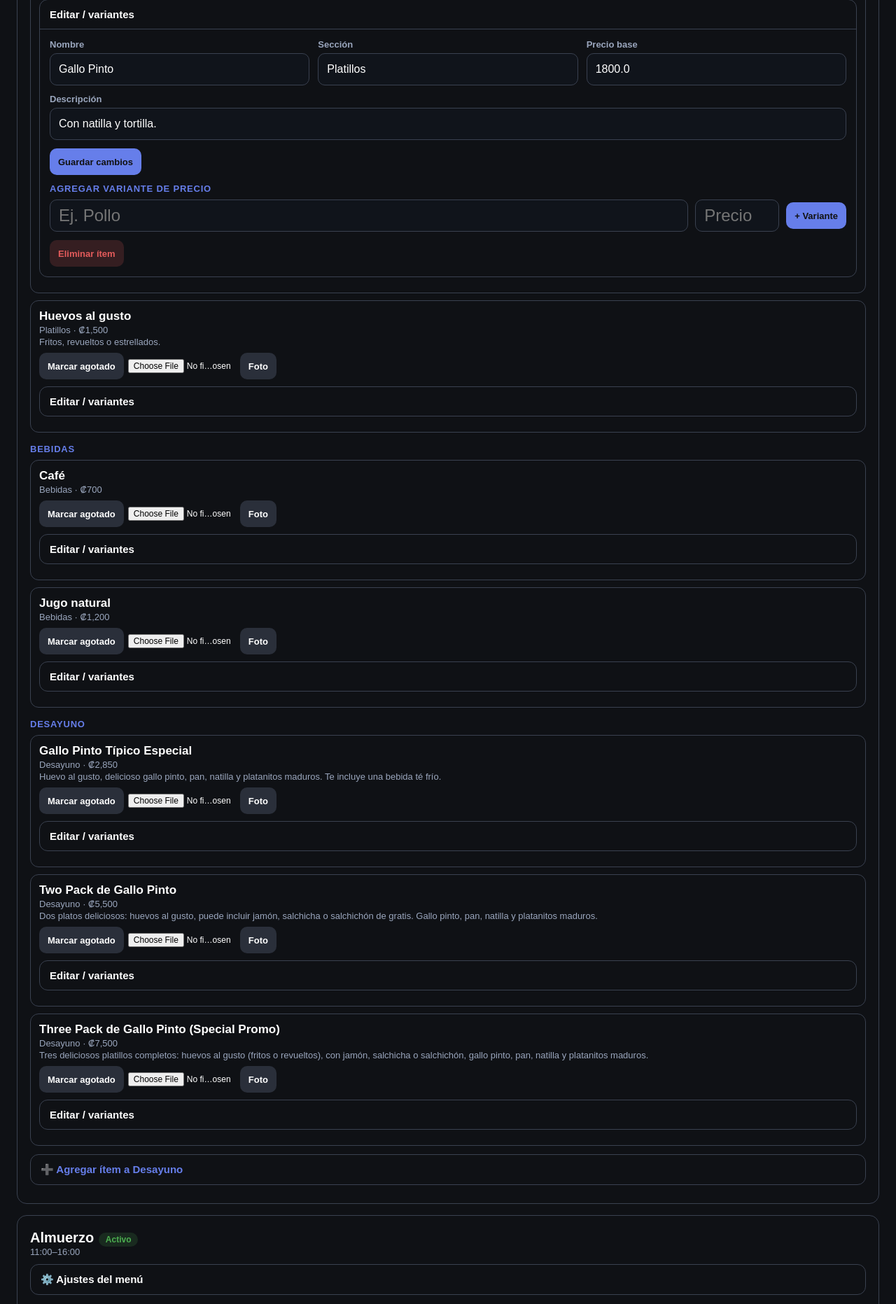
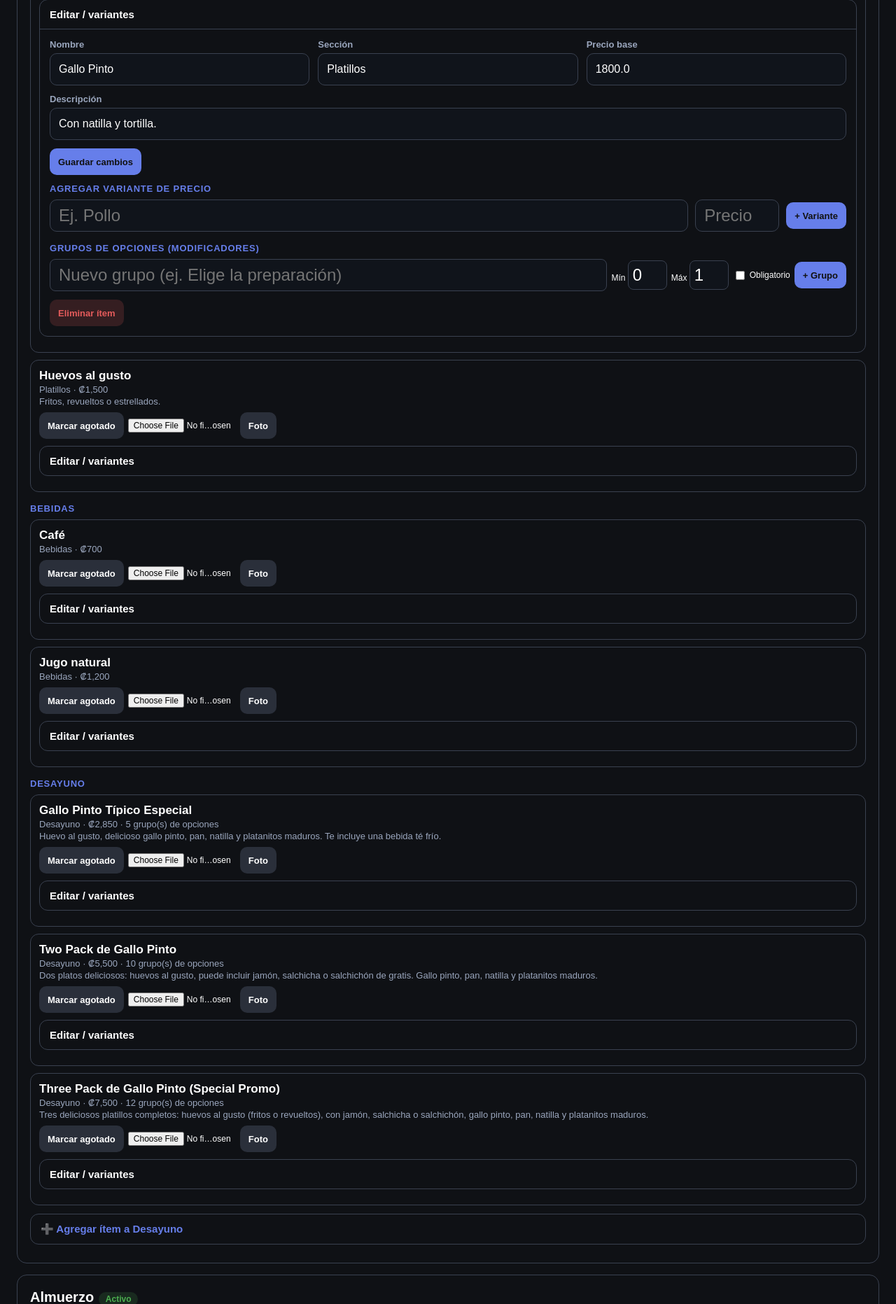
Before and after one commit to derod/listorestaurantsoftware, a FastAPI app: page /admin/menu/1 in a window 1280 px wide, after a click on "Editar / variantes". Shown: the part 1221-3084 px from the top of the page at 70% size. Run offline with FastAPI, Linux system fonts and the light colour scheme; the visitor is signed in with stand-in values (Sample User, id 1); parts of the project's set-up code (start-up, migrations or seed data) failed here and were passed over.

Commit message:
Admin editor for menu option groups + options
Add CRUD routes and UI in the menu builder to manage modifier groups per
item: create/edit/delete groups (title, min/max, Obligatorio badge/toggle)
and their options (label, +price, Popular). Item name/price/description
editing already existed. Eager-load option groups on the builder page.

Verified: builder shows groups + Obligatorio badge; add group/option work.

Co-Authored-By: Claude Opus 4.8 <noreply@anthropic.com>

```diff
--- a/restaurant_kds_project/app/routes/menu.py
+++ b/restaurant_kds_project/app/routes/menu.py
@@ -300,7 +300,10 @@ def admin_menu_builder(page_id: int, request: Request, db: Session = Depends(get
         return RedirectResponse(url="/admin/login")
     page = (
         db.query(MenuPage)
-        .options(joinedload(MenuPage.menus).joinedload(Menu.items).joinedload(MenuItem.variants))
+        .options(
+            joinedload(MenuPage.menus).joinedload(Menu.items).joinedload(MenuItem.variants),
+            joinedload(MenuPage.menus).joinedload(Menu.items).joinedload(MenuItem.option_groups).joinedload(MenuOptionGroup.options),
+        )
         .filter(MenuPage.id == page_id).first()
     )
     if not page:
@@ -529,6 +532,107 @@ def admin_variant_delete(variant_id: int, request: Request, db: Session = Depend
     return RedirectResponse(url=f"/admin/menu/{pid}", status_code=303)
 
 
+# ─── Grupos de opciones (modificadores) ──────────────────────────────────────
+def _int(v, default=0):
+    try:
+        return int(str(v).strip())
+    except (TypeError, ValueError):
+        return default
+
+
+def _group_page_id(db, group):
+    if not group:
+        return 0
+    it = db.query(MenuItem).filter(MenuItem.id == group.item_id).first()
+    return _item_page_id(db, it)
+
+
+@router.post("/admin/menu/items/{item_id}/optgroups")
+def admin_optgroup_add(item_id: int, request: Request, title: str = Form(...),
+                       min_select: str = Form("0"), max_select: str = Form("1"),
+                       required: str = Form(None), db: Session = Depends(get_db)):
+    if not _admin(request):
+        return RedirectResponse(url="/admin/login")
+    it = db.query(MenuItem).filter(MenuItem.id == item_id).first()
+    if it and title.strip():
+        last = db.query(func.max(MenuOptionGroup.display_order)).filter(MenuOptionGroup.item_id == item_id).scalar() or 0
+        db.add(MenuOptionGroup(item_id=item_id, title=title.strip()[:160],
+                               min_select=max(0, _int(min_select, 0)), max_select=max(1, _int(max_select, 1)),
+                               required=bool(required), display_order=last + 1))
+        db.commit()
+    return RedirectResponse(url=f"/admin/menu/{_item_page_id(db, it)}", status_code=303)
+
+
+@router.post("/admin/menu/optgroups/{group_id}/edit")
+def admin_optgroup_edit(group_id: int, request: Request, title: str = Form(...),
+                        min_select: str = Form("0"), max_select: str = Form("1"),
+                        required: str = Form(None), db: Session = Depends(get_db)):
+    if not _admin(request):
+        return RedirectResponse(url="/admin/login")
+    g = db.query(MenuOptionGroup).filter(MenuOptionGroup.id == group_id).first()
+    if g and title.strip():
+        g.title = title.strip()[:160]
+        g.min_select = max(0, _int(min_select, 0))
+        g.max_select = max(1, _int(max_select, 1))
+        g.required = bool(required)
+        db.commit()
+    return RedirectResponse(url=f"/admin/menu/{_group_page_id(db, g)}", status_code=303)
+
+
+@router.post("/admin/menu/optgroups/{group_id}/delete")
+def admin_optgroup_delete(group_id: int, request: Request, db: Session = Depends(get_db)):
+    if not _admin(request):
+        return RedirectResponse(url="/admin/login")
+    g = db.query(MenuOptionGroup).filter(MenuOptionGroup.id == group_id).first()
+    pid = _group_page_id(db, g)
+    if g:
+        db.delete(g)
+        db.commit()
+    return RedirectResponse(url=f"/admin/menu/{pid}", status_code=303)
+
+
+@router.post("/admin/menu/optgroups/{group_id}/options")
+def admin_option_add(group_id: int, request: Request, label: str = Form(...),
+                     price: str = Form("0"), popular: str = Form(None), db: Session = Depends(get_db)):
+    if not _admin(request):
+        return RedirectResponse(url="/admin/login")
+    g = db.query(MenuOptionGroup).filter(MenuOptionGroup.id == group_id).first()
+    if g and label.strip():
+        last = db.query(func.max(MenuOption.display_order)).filter(MenuOption.group_id == group_id).scalar() or 0
+        db.add(MenuOption(group_id=group_id, label=label.strip()[:160],
+                          price_delta=_to_float(price), popular=bool(popular), display_order=last + 1))
+        db.commit()
+    return RedirectResponse(url=f"/admin/menu/{_group_page_id(db, g)}", status_code=303)
+
+
+@router.post("/admin/menu/options/{option_id}/edit")
+def admin_option_edit(option_id: int, request: Request, label: str = Form(...),
+                      price: str = Form("0"), popular: str = Form(None), db: Session = Depends(get_db)):
+    if not _admin(request):
+        return RedirectResponse(url="/admin/login")
+    o = db.query(MenuOption).filter(MenuOption.id == option_id).first()
+    g = db.query(MenuOptionGroup).filter(MenuOptionGroup.id == o.group_id).first() if o else None
+    if o and label.strip():
+        o.label = label.strip()[:160]
+        o.price_delta = _to_float(price)
+        o.popular = bool(popular)
+        db.commit()
+    return RedirectResponse(url=f"/admin/menu/{_group_page_id(db, g)}", status_code=303)
+
+
+@router.post("/admin/menu/options/{option_id}/delete")
+def admin_option_delete(option_id: int, request: Request, db: Session = Depends(get_db)):
+    if not _admin(request):
+        return RedirectResponse(url="/admin/login")
+    o = db.query(MenuOption).filter(MenuOption.id == option_id).first()
+    g = db.query(MenuOptionGroup).filter(MenuOptionGroup.id == o.group_id).first() if o else None
+    pid = _group_page_id(db, g)
+    if o:
+        db.delete(o)
+        db.commit()
+    return RedirectResponse(url=f"/admin/menu/{pid}", status_code=303)
+
+
 # ─── QR de la página pública ──────────────────────────────────────────────────
 
 @router.get("/admin/menu/{page_id}/qr.png")
--- a/restaurant_kds_project/app/templates/admin_menu_builder.html
+++ b/restaurant_kds_project/app/templates/admin_menu_builder.html
@@ -157,6 +157,7 @@
         <div class="imeta">
           {{ it.section }} ·
           {% if it.variants %}{{ it.variants|length }} variante(s){% else %}{{ page.currency }}{{ '{:,.0f}'.format(it.price or 0) }}{% endif %}
+          {% if it.option_groups %} · {{ it.option_groups|length }} grupo(s) de opciones{% endif %}
           {% if it.product_id %} · vinculado a producto{% endif %}
         </div>
         {% if it.description %}<div class="imeta">{{ it.description }}</div>{% endif %}
@@ -195,6 +196,52 @@
                 <input type="text" name="label" placeholder="Ej. Pollo" required style="flex:1;min-height:42px;border-radius:10px;border:1px solid var(--border);background:#10141b;color:var(--text);padding:8px 12px;" />
                 <input type="number" step="any" name="price" placeholder="Precio" required style="width:120px;min-height:42px;border-radius:10px;border:1px solid var(--border);background:#10141b;color:var(--text);padding:8px 12px;" />
                 <button type="submit" class="btn primary small">+ Variante</button>
+              </form>
+            </div>
+            <div style="margin-top:16px;">
+              <div class="sec-title" style="margin-top:6px;">Grupos de opciones (modificadores)</div>
+              {% for g in it.option_groups %}
+              <div style="border:1px solid var(--border);border-radius:12px;padding:12px;margin-bottom:10px;">
+                <div style="display:flex;align-items:center;gap:8px;flex-wrap:wrap;">
+                  <b>{{ g.title }}</b>
+                  {% if g.required %}<span style="background:#7a1f1f;color:#ffb3b3;padding:2px 9px;border-radius:999px;font-size:12px;font-weight:800;">Obligatorio</span>{% endif %}
+                  <span class="imeta">Elegí {{ g.min_select }}–{{ g.max_select }}</span>
+                  <form method="post" action="/admin/menu/optgroups/{{ g.id }}/delete" style="margin-left:auto;" onsubmit="return confirm('¿Borrar el grupo y sus opciones?')"><button class="btn danger small">✕ Grupo</button></form>
+                </div>
+                <div style="margin-top:8px;display:flex;flex-direction:column;gap:6px;">
+                  {% for o in g.options %}
+                  <form method="post" action="/admin/menu/options/{{ o.id }}/edit" class="inline" style="gap:6px;">
+                    <input type="text" name="label" value="{{ o.label }}" required style="flex:1;min-height:38px;border-radius:8px;border:1px solid var(--border);background:#10141b;color:var(--text);padding:6px 10px;" />
+                    <input type="number" step="any" name="price" value="{{ o.price_delta or 0 }}" title="+precio" style="width:100px;min-height:38px;border-radius:8px;border:1px solid var(--border);background:#10141b;color:var(--text);padding:6px 10px;" />
+                    <label style="display:flex;align-items:center;gap:4px;font-size:12px;"><input type="checkbox" name="popular" {% if o.popular %}checked{% endif %} /> Pop</label>
+                    <button class="btn ghost small">Guardar</button>
+                    <button class="btn danger small" formaction="/admin/menu/options/{{ o.id }}/delete">✕</button>
+                  </form>
+                  {% endfor %}
+                </div>
+                <form method="post" action="/admin/menu/optgroups/{{ g.id }}/options" class="inline" style="margin-top:8px;gap:6px;">
+                  <input type="text" name="label" placeholder="Nueva opción" required style="flex:1;min-height:38px;border-radius:8px;border:1px solid var(--border);background:#10141b;color:var(--text);padding:6px 10px;" />
+                  <input type="number" step="any" name="price" value="0" title="+precio" style="width:100px;min-height:38px;border-radius:8px;border:1px solid var(--border);background:#10141b;color:var(--text);padding:6px 10px;" />
+                  <label style="display:flex;align-items:center;gap:4px;font-size:12px;"><input type="checkbox" name="popular" /> Pop</label>
+                  <button class="btn primary small">+ Opción</button>
+                </form>
+                <details style="margin-top:8px;"><summary style="font-size:13px;cursor:pointer;">Editar grupo (título, mín/máx, obligatorio)</summary>
+                  <form method="post" action="/admin/menu/optgroups/{{ g.id }}/edit" style="margin-top:6px;display:flex;gap:6px;flex-wrap:wrap;align-items:center;">
+                    <input type="text" name="title" value="{{ g.title }}" required style="flex:1;min-width:160px;min-height:38px;border-radius:8px;border:1px solid var(--border);background:#10141b;color:var(--text);padding:6px 10px;" />
+                    <label style="font-size:12px;">Mín <input type="number" name="min_select" value="{{ g.min_select }}" style="width:56px;min-height:38px;border-radius:8px;border:1px solid var(--border);background:#10141b;color:var(--text);padding:6px;" /></label>
+                    <label style="font-size:12px;">Máx <input type="number" name="max_select" value="{{ g.max_select }}" style="width:56px;min-height:38px;border-radius:8px;border:1px solid var(--border);background:#10141b;color:var(--text);padding:6px;" /></label>
+                    <label style="font-size:12px;display:flex;align-items:center;gap:4px;"><input type="checkbox" name="required" {% if g.required %}checked{% endif %} /> Obligatorio</label>
+                    <button class="btn ghost small">Guardar grupo</button>
+                  </form>
+                </details>
+              </div>
+              {% endfor %}
+              <form method="post" action="/admin/menu/items/{{ it.id }}/optgroups" style="display:flex;gap:6px;flex-wrap:wrap;align-items:center;margin-top:6px;">
+                <input type="text" name="title" placeholder="Nuevo grupo (ej. Elige la preparación)" required style="flex:1;min-width:200px;min-height:40px;border-radius:8px;border:1px solid var(--border);background:#10141b;color:var(--text);padding:8px 12px;" />
+                <label style="font-size:12px;">Mín <input type="number" name="min_select" value="0" style="width:56px;min-height:40px;border-radius:8px;border:1px solid var(--border);background:#10141b;color:var(--text);padding:6px;" /></label>
+                <label style="font-size:12px;">Máx <input type="number" name="max_select" value="1" style="width:56px;min-height:40px;border-radius:8px;border:1px solid var(--border);background:#10141b;color:var(--text);padding:6px;" /></label>
+                <label style="font-size:12px;display:flex;align-items:center;gap:4px;"><input type="checkbox" name="required" /> Obligatorio</label>
+                <button class="btn primary small">+ Grupo</button>
               </form>
             </div>
             <form method="post" action="/admin/menu/items/{{ it.id }}/delete" onsubmit="return confirmDelItem(this)" style="margin-top:12px;">
```
